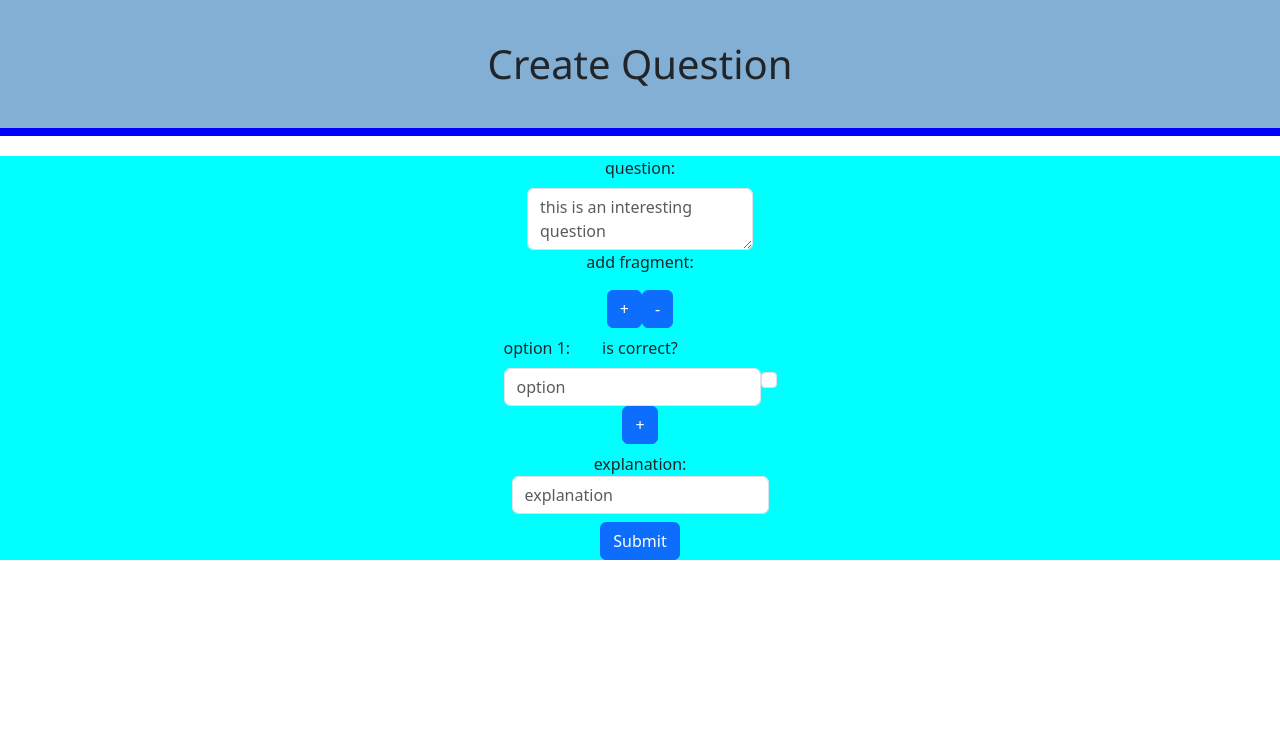
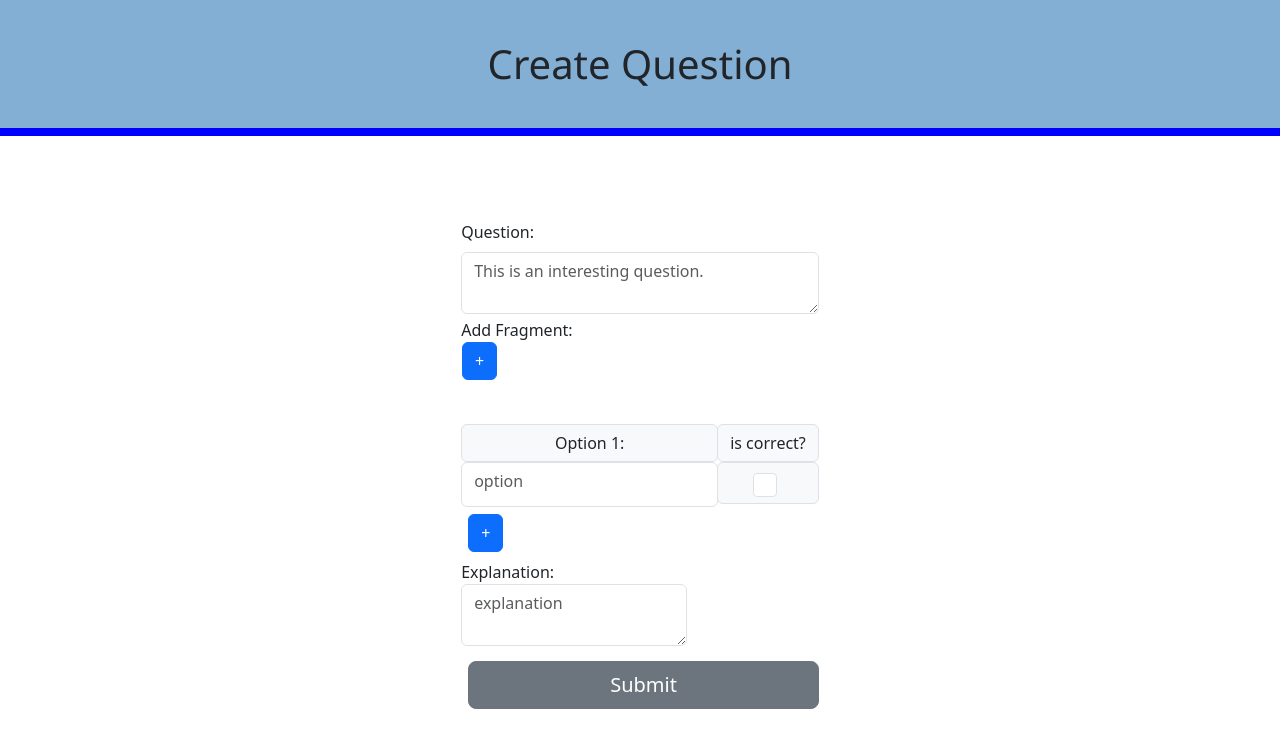
Before and after one commit to RaafiKuijper/OCA-app, a React (Vite) app in the folder frontend/: page /create-question in a window 1280 px wide. Shown: the top 748 px of the page. Built offline with nearby package versions, Linux system fonts and the light colour scheme.

Commit message:
Style Create Question

```diff
--- a/frontend/src/question/CreateFragmentComponent.tsx
+++ b/frontend/src/question/CreateFragmentComponent.tsx
@@ -12,7 +12,7 @@ function CreateOptionComponent(props: FragmentProps) {
     <>
       <div>
         <Form.Label>
-          fragment {props.index + 1}:
+          Fragment {props.index + 1}:
           <Form.Control
             as="textarea"
             placeholder="fragment"
--- a/frontend/src/question/CreateOptionComponent.tsx
+++ b/frontend/src/question/CreateOptionComponent.tsx
@@ -1,4 +1,4 @@
-import { Form } from "react-bootstrap";
+import { Form, InputGroup } from "react-bootstrap";
 import OptionPropsInterface from "./interfaces/OptionPropsInterface";
 import classes from "../styles/create-question.module.css";
 
@@ -19,22 +19,34 @@ function CreateOptionComponent(props: OptionPropsInterface) {
   };
 
   return (
-    <>
+    <InputGroup className={classes.createQuestionFormOptions}>
       <div>
-        <Form.Label className={classes.createQuestionFormOption}>
-          <div>option {props.index + 1}:</div>
-          <div>is correct?</div>
-        </Form.Label>
+        <InputGroup.Text className={classes.createQuestionFormOption}>
+          <div>Option {props.index + 1}:</div>
+        </InputGroup.Text>
+        <Form.Control
+          style={{
+            paddingBottom: "5%",
+          }}
+          type="text"
+          placeholder="option"
+          onChange={updateText}
+        />
+      </div>
+      <div>
         <div className={classes.createQuestionFormIsCorrectButton}>
-          <Form.Control
-            type="text"
-            placeholder="option"
-            onChange={updateText}
+          <InputGroup.Text>is correct?</InputGroup.Text>
+          <InputGroup.Checkbox
+            style={{
+              marginLeft: "30%",
+              width: "1.5em",
+              height: "1.5em",
+            }}
+            onChange={updateIsCorrect}
           />
-          <Form.Check type="checkbox" onChange={updateIsCorrect} />
         </div>
       </div>
-    </>
+    </InputGroup>
   );
 }
 
--- a/frontend/src/question/CreateQuestionFormComponent.tsx
+++ b/frontend/src/question/CreateQuestionFormComponent.tsx
@@ -32,17 +32,20 @@ function CreateQuestionsFormComponent() {
       >
         {/* question input */}
         <Form.Group>
-          <Form.Label>question:</Form.Label>
+          <Form.Label>Question:</Form.Label>
           <Form.Control
-            className={classes.createQuestionFormInput}
             as="textarea"
-            placeholder="this is an interesting question"
+            placeholder="This is an interesting question."
             onChange={(e) => setText(e.target.value)}
           />
 
           {/* fragment input */}
-          <Form.Group>
-            <p>add fragment: </p>
+          <Form.Group
+            style={{
+              marginTop: "1%",
+            }}
+          >
+            <div>Add Fragment:</div>
             <Form.Label>
               {[...Array(fragmentCount)].map((_, index) => (
                 <CreateFragmentComponent
@@ -55,17 +58,21 @@ function CreateQuestionsFormComponent() {
 
               {/* add/remove fragments */}
               <Button
+                className={classes.createQuestionFormAddButton}
                 type="button"
                 onClick={() => setFragmentCount(fragmentCount + 1)}
               >
                 +
               </Button>
+              {fragmentCount !== 0 && (
                 <Button
+                  className={classes.createQuestionFormAddButton}
                   type="button"
                   onClick={() => setFragmentCount(fragmentCount - 1)}
                 >
                   -
                 </Button>
+              )}
             </Form.Label>
           </Form.Group>
         </Form.Group>
@@ -85,6 +92,7 @@ function CreateQuestionsFormComponent() {
             ))}
             {/* add/remove options */}
             <Button
+              className={classes.createQuestionFormAddButton}
               type="button"
               onClick={() => setOptionCount(optionCount + 1)}
             >
@@ -92,6 +100,7 @@ function CreateQuestionsFormComponent() {
             </Button>
             {optionCount !== 1 && (
               <Button
+                className={classes.createQuestionFormAddButton}
                 type="button"
                 onClick={() => setOptionCount(optionCount - 1)}
               >
@@ -104,15 +113,22 @@ function CreateQuestionsFormComponent() {
         {/* input explanation */}
         <Form.Group>
           <Form.Label>
-            explanation:
+            Explanation:
             <Form.Control
-              type="text"
+              as="textarea"
               placeholder="explanation"
               onChange={(e) => setExplanation(e.target.value)}
             />
           </Form.Label>
         </Form.Group>
-        <Button type="submit">Submit</Button>
+        <Button
+          className={classes.createQuestionFormAddButton}
+          variant="secondary"
+          size="lg"
+          type="submit"
+        >
+          Submit
+        </Button>
       </Form>
       {displayResult && (
         <CreateQuestionsComponent
--- a/frontend/src/styles/create-question.module.css
+++ b/frontend/src/styles/create-question.module.css
@@ -2,27 +2,34 @@
   display: flex;
   flex-direction: column;
   align-content: space-between;
-  align-items: center;
   justify-self: center;
-  text-align: center;
-  margin-left: auto;
-  margin-right: auto;
-  background-color: aqua;
+  padding: 5%;
 }
 
-.createQuestionFormInput {
-    background-color: #f1f1f1;
+.createQuestionFormOptions {
+  display: flex;
+  flex-direction: row;
+  padding-top: 10%;
 }
 
 .createQuestionFormOption {
   display: flex;
-  flex-wrap: wrap;
+  flex-direction: column;
   row-gap: 10px;
-  column-gap: 2em;
+  column-gap: 1em;
 }
 
 .createQuestionFormIsCorrectButton {
   text-align: center;
   display: flex;
-  flex-direction: row;
+  flex-direction: column;
+  flex-wrap: wrap;
 }
+
+.createQuestionFormAddButton {
+  margin-top: 2%;
+  margin-left: 2%;
+  width: "80%";
+  margin: "0 auto";
+  margin-top: "3em";
+}
```
Lines whose indentation alone changed are shown as unchanged.
